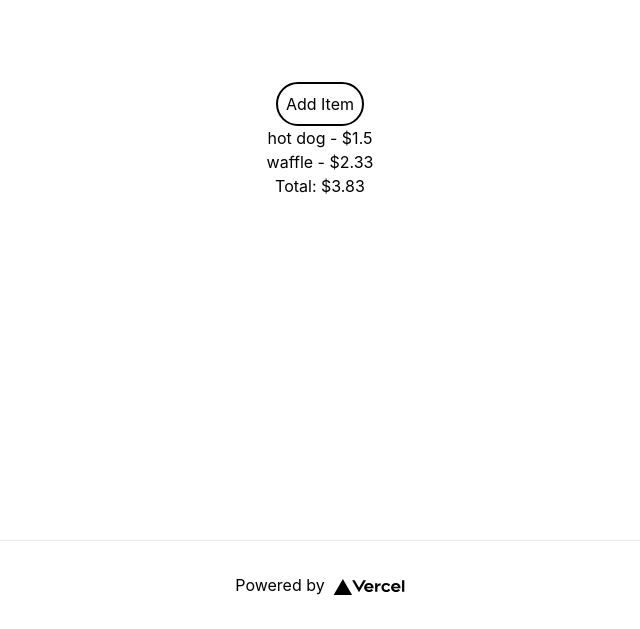
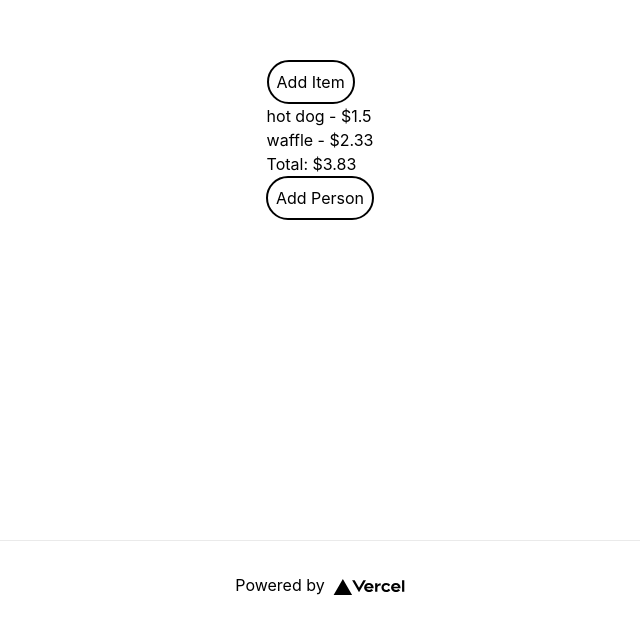
Before and after one commit to richieyi/ez-split, a Next.js app: page / in a window 1280 px wide. Shown: the part 260-889 px from the top of the page, without its empty margins (320-960 px from the left). Built offline with nearby package versions, Linux system fonts and the light colour scheme.

Commit message:
Allow user to add list of people

```diff
--- a/pages/index.tsx
+++ b/pages/index.tsx
@@ -1,4 +1,4 @@
-import type { NextPage } from 'next'
+import type { NextPage } from 'next';
 import { useState } from 'react';
 import Head from 'next/head';
 import Image from 'next/image';
@@ -20,19 +20,30 @@ interface Item {
   price: number;
 }
 
+interface People {
+  name: string;
+  // percentage: number;
+}
+
 /*
 TODO:
 - Names of people
 - Split type (evenly/percentage)
-- Display total
+- Display sub total
 */
 
 const Home: NextPage = () => {
-  const [newName, setNewName] = useState<string>('');
+  const [newItemName, setNewItemName] = useState<string>('');
   const [newPrice, setNewPrice] = useState<string>('');
   const [hasError, setHasError] = useState<boolean>(false);
-  const [isAddingNew, setIsAddingNew] = useState<boolean>(false);
+  const [isAddingNewItem, setIsAddingNewItem] =
+    useState<boolean>(false);
   const [items, setItems] = useState<Item[]>([item1, item2]);
+
+  const [newPerson, setNewPerson] = useState<string>('');
+  const [isAddingNewPerson, setIsAddingNewPerson] =
+    useState<boolean>(false);
+  const [people, setPeople] = useState<People[]>([]);
 
   function renderItems() {
     return items.map((item, idx) => (
@@ -41,16 +52,16 @@ const Home: NextPage = () => {
   }
 
   function handleAddNewItem() {
-    setIsAddingNew(!isAddingNew);
+    setIsAddingNewItem(true);
   }
 
   function handleSave() {
-    if (newName.length > 0 && newPrice.length > 0) {
+    if (newItemName.length > 0 && newPrice.length > 0) {
       setItems([
         ...items,
-        { name: newName, price: Number(newPrice) },
+        { name: newItemName, price: Number(newPrice) },
       ]);
-      setIsAddingNew(!isAddingNew);
+      setIsAddingNewItem(false);
       setHasError(false);
     } else {
       setHasError(true);
@@ -58,11 +69,11 @@ const Home: NextPage = () => {
   }
 
   function handleCancel() {
-    setIsAddingNew(false);
+    setIsAddingNewItem(false);
   }
 
   function handleNameChange(e) {
-    setNewName(e.target.value);
+    setNewItemName(e.target.value);
   }
 
   function handlePriceChange(e) {
@@ -76,6 +87,32 @@ const Home: NextPage = () => {
     );
   }
 
+  function handlePersonNameChange(e) {
+    setNewPerson(e.target.value);
+  }
+
+  function handleAddNewPerson() {
+    setIsAddingNewPerson(true);
+  }
+
+  function handleSavePerson() {
+    setPeople([...people, { name: newPerson }]);
+    setIsAddingNewPerson(false);
+  }
+
+  function handleCancelPerson() {
+    setNewPerson('');
+    setIsAddingNewPerson(false);
+  }
+
+  function displayPeople() {
+    return people.map((person, idx) => (
+      <div key={idx}>{person.name}</div>
+    ));
+  }
+
+  console.log('here', people);
+
   return (
     <div className={styles.container}>
       <Head>
@@ -88,7 +125,8 @@ const Home: NextPage = () => {
       </Head>
 
       <main className={styles.main}>
-        {isAddingNew ? (
+        <div>
+          {isAddingNewItem ? (
             <form>
               <label htmlFor="first">Item</label>
               <input
@@ -107,7 +145,7 @@ const Home: NextPage = () => {
             </form>
           ) : null}
           <div className="flex">
-          {!isAddingNew ? (
+            {!isAddingNewItem ? (
               <button
                 type="button"
                 className="border-2 border-black rounded-full p-2"
@@ -116,7 +154,7 @@ const Home: NextPage = () => {
                 Add Item
               </button>
             ) : null}
-          {isAddingNew ? (
+            {isAddingNewItem ? (
               <button
                 type="button"
                 className="border-2 border-black rounded-full p-2"
@@ -125,7 +163,7 @@ const Home: NextPage = () => {
                 Save
               </button>
             ) : null}
-          {isAddingNew ? (
+            {isAddingNewItem ? (
               <button
                 type="button"
                 className="border-2 border-black rounded-full p-2"
@@ -134,12 +172,56 @@ const Home: NextPage = () => {
                 Cancel
               </button>
             ) : null}
-          {isAddingNew && hasError ? (
+            {isAddingNewItem && hasError ? (
               <span>Error! Enter item and price.</span>
             ) : null}
           </div>
           {renderItems()}
           {`Total: $${displayTotal()}`}
+        </div>
+        <div>
+          {isAddingNewPerson ? (
+            <form>
+              <label htmlFor="name">Name</label>
+              <input
+                type="text"
+                name="name"
+                className="border-2 border-black rounded-full p-2"
+                onChange={handlePersonNameChange}
+              />
+            </form>
+          ) : null}
+          <div className="flex">
+            {!isAddingNewPerson ? (
+              <button
+                type="button"
+                className="border-2 border-black rounded-full p-2"
+                onClick={handleAddNewPerson}
+              >
+                Add Person
+              </button>
+            ) : null}
+            {isAddingNewPerson ? (
+              <button
+                type="button"
+                className="border-2 border-black rounded-full p-2"
+                onClick={handleSavePerson}
+              >
+                Save
+              </button>
+            ) : null}
+            {isAddingNewPerson ? (
+              <button
+                type="button"
+                className="border-2 border-black rounded-full p-2"
+                onClick={handleCancelPerson}
+              >
+                Cancel
+              </button>
+            ) : null}
+          </div>
+          <div>{displayPeople()}</div>
+        </div>
       </main>
 
       <footer className={styles.footer}>
@@ -163,4 +245,4 @@ const Home: NextPage = () => {
   );
 };
 
-export default Home
+export default Home;
```
Lines whose indentation alone changed are shown as unchanged.
